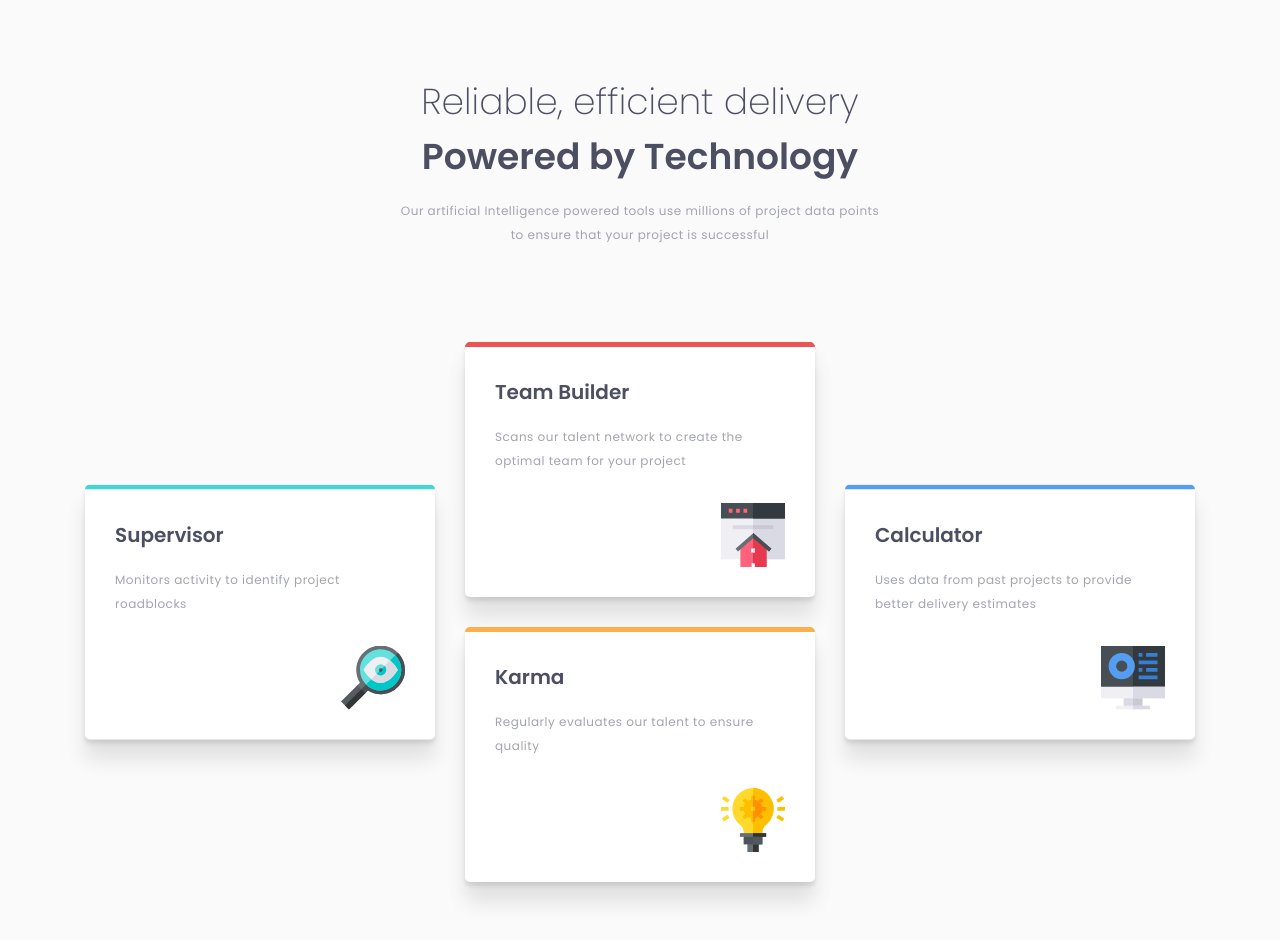
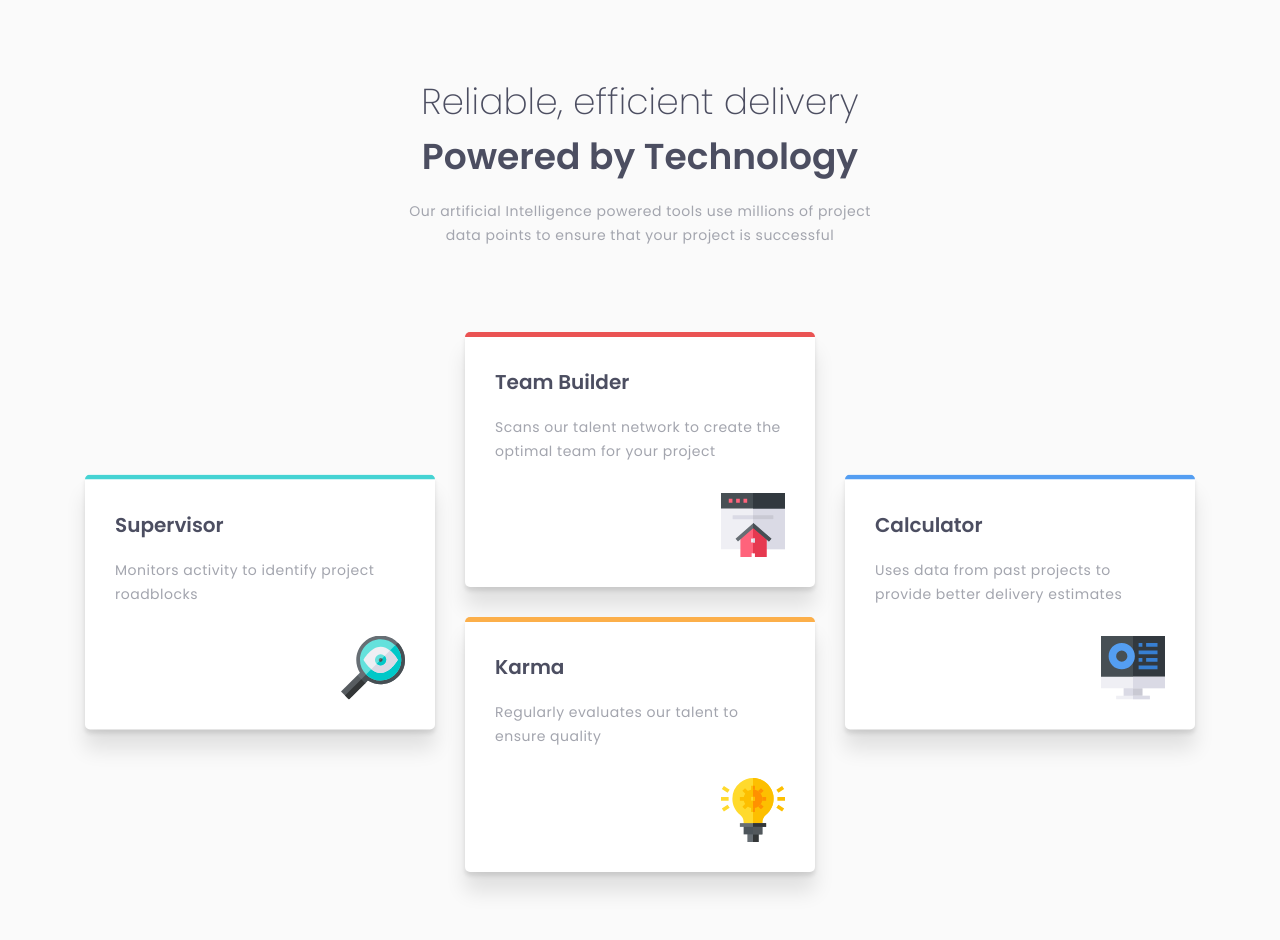
Before and after one commit to apoorva2019/four-card-feature-project, a plain HTML site: page index.html in a window 1280 px wide. Drawn offline with Linux system fonts and the light colour scheme.

Commit message:
second commit

```diff
--- a/styles.css
+++ b/styles.css
@@ -7,7 +7,7 @@
 html, body {
     margin:0 auto;
     padding:0;
-    font-size:12px;
+    font-size:14px;
     background-color:#fafafa;
     font-family: 'Poppins', sans-serif;
 }
@@ -48,7 +48,7 @@ img {
 header {
     max-width:500px;
     width:100%;
-    margin: 0 auto 80px auto;
+    margin: 0 auto 70px auto;
     padding:0 10px;
     text-align: center;
 }
```
